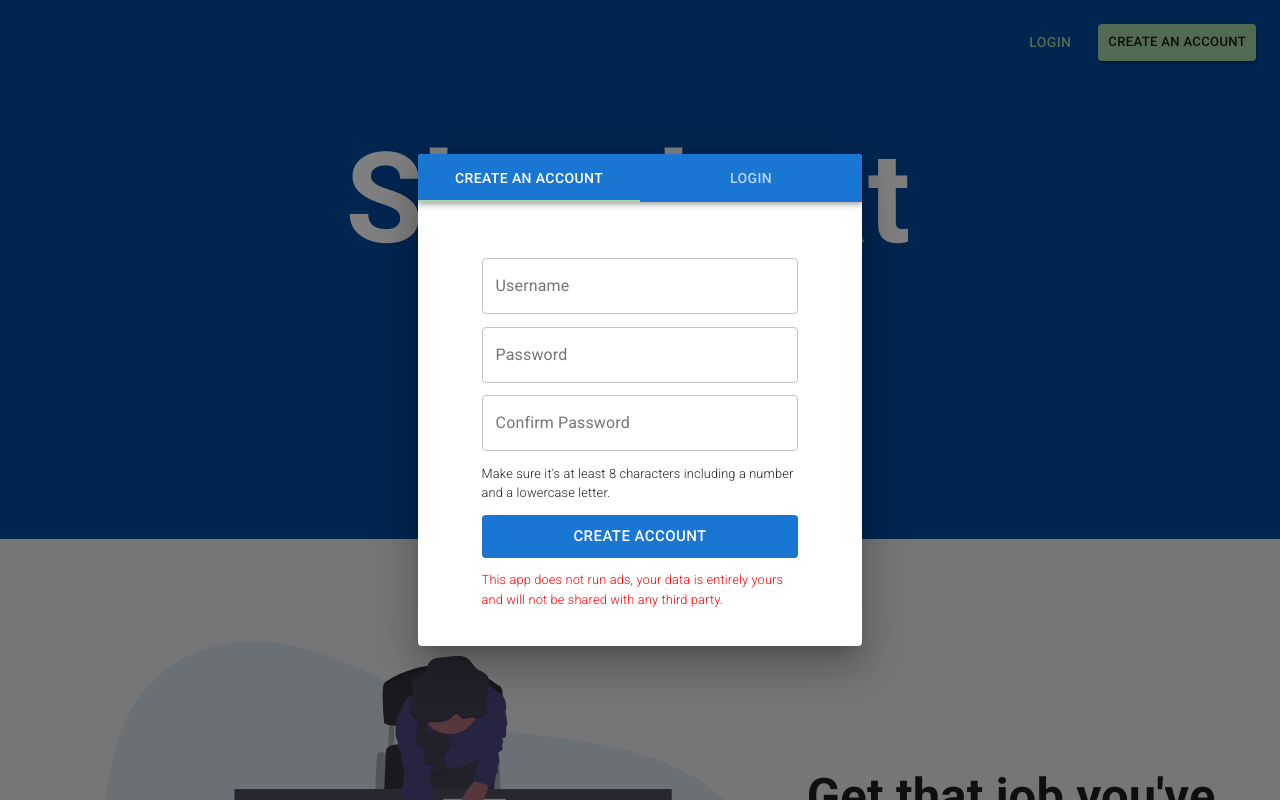
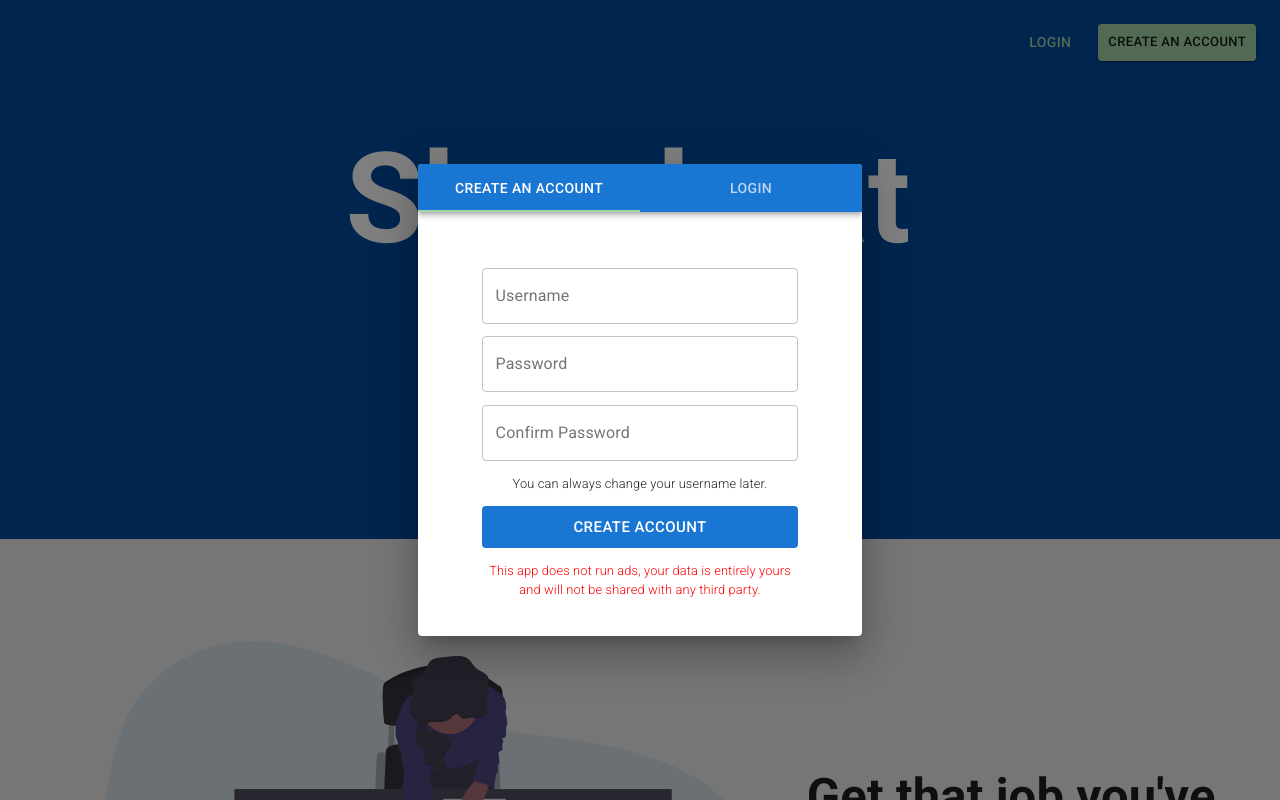
Before and after one commit to thealamu/showboat-ui, a React (Create React App) app: page / in a window 1280 px wide. Both pictures are taken after a click on the button "LOGIN". Shown: the top 800 px of the page. Built offline with nearby package versions, Linux system fonts and the light colour scheme.

Commit message:
Implement signing up
 - Add validation functions
 - Obtain session token

```diff
--- /dev/null
+++ b/src/Api.js
@@ -0,0 +1,5 @@
+const Api = {
+  BackendAddr: "http://localhost:8080",
+};
+
+export default Api;
--- /dev/null
+++ b/src/Auth.js
@@ -0,0 +1,10 @@
+export function isValidPassword(pwd) {
+  return pwd.length >= 8;
+}
+
+//matches a username with invalid characters
+const notAUsernameRegex = /[^a-z\d]/i;
+
+export function isValidUsername(username) {
+  return !notAUsernameRegex.test(username);
+}
--- a/src/Cookies.js
+++ b/src/Cookies.js
@@ -21,5 +21,5 @@ export function getCookie(cname) {
 }
 
 export function checkCookie(cname) {
-  return getCookie(cname) !== ""
+  return getCookie(cname) !== "";
 }
--- a/src/Signup.css
+++ b/src/Signup.css
@@ -1,16 +1,13 @@
-.signupinput {
-  margin-bottom: 4%;
-}
-
 .signupcontainer {
   padding: 8% 10% 0 10%;
+  text-align: center;
 }
 
 .signupcontainer Button {
   width: 100%;
 }
 
-.signupcontainer p {
+.littletext {
   font-weight: 300;
   font-size: 0.8em;
 }
--- a/src/Signup.js
+++ b/src/Signup.js
@@ -1,31 +1,173 @@
 import React from "react";
-import TextField from "@material-ui/core/TextField";
 import "./Signup.css";
 import Button from "@material-ui/core/Button";
-
-function SignupInput(props) {
-  const { label, ...others } = props;
-  return (
-    <div className="signupinput">
-      <TextField label={label} fullWidth variant="outlined" {...others} />
-    </div>
-  );
-}
+import CircularProgress from "@material-ui/core/CircularProgress";
+import Api from "./Api.js";
+import { setCookie } from "./Cookies.js";
+import SignupInput from "./SignupInput.js";
+import { isValidPassword, isValidUsername } from "./Auth.js";
 
 export default function Signup(props) {
+  const [username, setUsername] = React.useState("");
+  const [usernameError, setUsernameError] = React.useState(false);
+  const [usernameHelperText, setUsernameHelperText] = React.useState("");
+
+  const [password, setPassword] = React.useState("");
+  const [passwordError, setPasswordError] = React.useState(false);
+  const [passwordHelperText, setPasswordHelperText] = React.useState("");
+
+  const [confpassword, setConfPassword] = React.useState("");
+  const [confPwdError, setConfPwdError] = React.useState(false);
+  const [confPwdHelperText, setConfPwdHelperText] = React.useState("");
+
+  const [isLoading, setIsLoading] = React.useState(false);
+  const [unameAvailable, setUnameAvailable] = React.useState(true);
+
+  const updateUsername = async function (e) {
+    let value = e.target.value.trim();
+    //cap username length at 10 and do not accept symbols
+    if (value.length > 10 || !isValidUsername(value)) {
+      return;
+    }
+    setUsername(value);
+
+    //username length must be more than 4 chars before existence checks
+    if (value.length < 4) {
+      return;
+    }
+
+    //validate username does not exist already
+    let resp = await fetch(Api.BackendAddr + `/${value}`, {
+      method: "HEAD",
+    });
+    if (resp.ok) {
+      setUnameAvailable(false);
+      setUsernameHelperText("Username is not available");
+      return;
+    }
+    setUnameAvailable(true);
+    setUsernameError(false);
+    setUsernameHelperText("");
+  };
+
+  const updatePassword = (e) => {
+    setPassword(e.target.value);
+  };
+
+  const updateConfPassword = (e) => {
+    setConfPassword(e.target.value);
+  };
+
+  //do the actual signup
+  const requestSignup = async () => {
+    let payload = {
+      userid: username,
+      password: password,
+    };
+
+    console.log(`Signing ${payload.userid} up`);
+    let resp = await fetch(Api.BackendAddr + `/signup`, {
+      method: "POST",
+      headers: {
+        "Content-Type": "application/json;charset=utf-8",
+      },
+      body: JSON.stringify(payload),
+    });
+    if (resp.ok) {
+      let data = await resp.json();
+      console.log(data.token);
+      setCookie("session", data.token, 0);
+    } else {
+      alert("Something went wrong");
+    }
+  };
+
+  const createAccount = () => {
+    if (username === "") {
+      setUsernameError(true);
+      setUsernameHelperText("Username is required");
+      return;
+    }
+    if (username.length < 4) {
+      setUsernameError(true);
+      setUsernameHelperText("Username must be at least 4 characters");
+      return;
+    }
+    if (!unameAvailable) {
+      setUsernameHelperText("Username is not available");
+      return;
+    }
+    setUsernameError(false);
+    setUsernameHelperText("");
+
+    if (password === "") {
+      setPasswordError(true);
+      setPasswordHelperText("Password cannot be empty");
+      return;
+    }
+    if (!isValidPassword(password)) {
+      setPasswordError(true);
+      setPasswordHelperText("Must be at least 8 characters");
+      return;
+    }
+    setPasswordError(false);
+    setPasswordHelperText("");
+
+    if (password !== confpassword) {
+      setConfPwdError(true);
+      setConfPwdHelperText("Passwords do not match");
+      return;
+    }
+    setConfPwdError(false);
+    setConfPwdHelperText("");
+
+    setIsLoading(true);
+    requestSignup();
+  };
+
   return (
     <div className="signupcontainer">
-      <SignupInput label="Username" />
-      <SignupInput type="password" label="Password" />
-      <SignupInput type="password" label="Confirm Password" />
-      <p>
-        Make sure it's at least 8 characters including a number and a lowercase
-        letter.
-      </p>
-      <Button variant="contained" size="large" color="primary" disableElevation>
-        Create Account
-      </Button>
-      <p style={{ color: "red" }}>
+      <SignupInput
+        onChange={updateUsername}
+        value={username}
+        label="Username"
+        helperText={usernameHelperText}
+        error={usernameError || !unameAvailable}
+      />
+
+      <SignupInput
+        onChange={updatePassword}
+        value={password}
+        type="password"
+        label="Password"
+        helperText={passwordHelperText}
+        error={passwordError}
+      />
+
+      <SignupInput
+        onChange={updateConfPassword}
+        value={confpassword}
+        type="password"
+        label="Confirm Password"
+        helperText={confPwdHelperText}
+        error={confPwdError}
+      />
+
+      <p className="littletext">You can always change your username later.</p>
+      {isLoading ? (
+        <CircularProgress color="primary" />
+      ) : (
+        <Button
+          onClick={createAccount}
+          variant="contained"
+          size="large"
+          color="primary"
+          disableElevation
+        >
+          Create Account
+        </Button>
+      )}
+      <p className="littletext" style={{ color: "red" }}>
         This app does not run ads, your data is entirely yours and will not be
         shared with any third party.
       </p>
--- /dev/null
+++ b/src/SignupInput.css
@@ -0,0 +1,3 @@
+.signupinput {
+  margin-bottom: 4%;
+}
--- /dev/null
+++ b/src/SignupInput.js
@@ -0,0 +1,18 @@
+import React from "react";
+import TextField from "@material-ui/core/TextField";
+import "./SignupInput.css";
+
+export default function SignupInput(props) {
+  const { label, value, ...others } = props;
+  return (
+    <div className="signupinput">
+      <TextField
+        value={value}
+        label={label}
+        fullWidth
+        variant="outlined"
+        {...others}
+      />
+    </div>
+  );
+}
```
